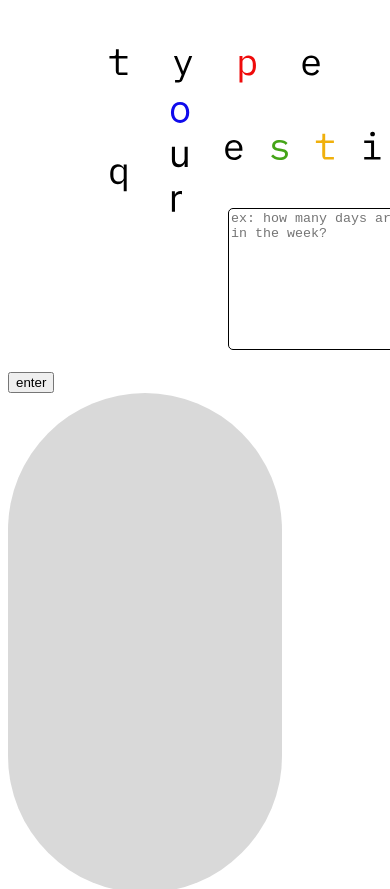
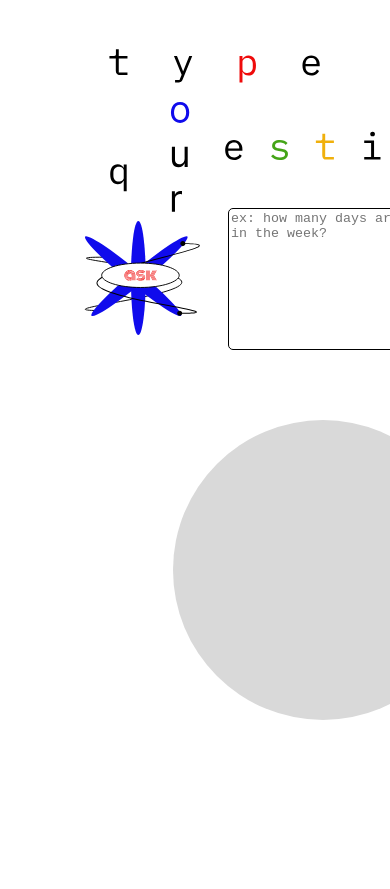
Before and after one commit to hannahlee2021/homegrown-chatbot, a plain HTML site: page index.html in a window 390 px wide. Shown: the part 239-1128 px from the top of the page. After the commit the page ends 967 px from the top, so only its background shows below. Drawn offline with Linux system fonts and the light colour scheme.

Commit message:
built out submit button and adjusted sizing

```diff
--- a/index.html
+++ b/index.html
@@ -28,7 +28,12 @@
         <textarea id = "input-text" name="input-text" placeholder="ex: how many days are in the week?"></textarea>
         <br>
         <br>
-        <button type = "submit">enter</button>
+        <div class = "button-container">
+            <button type = "submit">
+                <img id = "ask-button" src="imgs/ask-button.svg">
+            </button>
+        </div>
+
 
         <div class = "submission-container">
 
--- a/style.css
+++ b/style.css
@@ -1,3 +1,12 @@
+/* html {
+    width:100%;
+    overflow-x:hidden;
+}
+body {
+    width:100%;
+    overflow-x:hidden;
+} */
+
 h1 {
     font-family: "Rubik Mono One", monospace;
     font-weight: 400;
@@ -47,15 +56,36 @@ h1 {
 
 }
 
+
+.button-container {
+
+    position: absolute;
+    margin-left: 72px;
+    top: 460px;
+    /* margin-top: -100px; */
+}
+#ask-button {
+    width: 120px;
+}
+button {
+    background: none;
+	color: inherit;
+	border: none;
+	padding: 0;
+	font: inherit;
+	cursor: pointer;
+	outline: inherit;
+}
 .submission-container {
 
-   display: flex;
-   justify-content: flex-end;
-   align-items: center;
-   padding-right: 100px;
+    display: flex;
+    justify-content: flex-end;
+    align-items: center;
+    /* padding-right: 100px; */
+    margin-right: 220px;
+    margin-top: -400px;
 
-}
-
+ }
 #submission {
     width: 500px;
     height: 500px;
@@ -66,3 +96,16 @@ h1 {
  border-radius: 1477px;
 background: #D9D9D9;
 }
+
+@media only screen and (max-width: 600px) {
+    .submission-container {
+        margin-right: -91px;
+        margin-top: 48px;
+    }
+    #submission {
+        width: 300px;
+        height:300px;
+
+    }
+
+}
```
Also changed, not shown: imgs/ask-button.svg (added).
